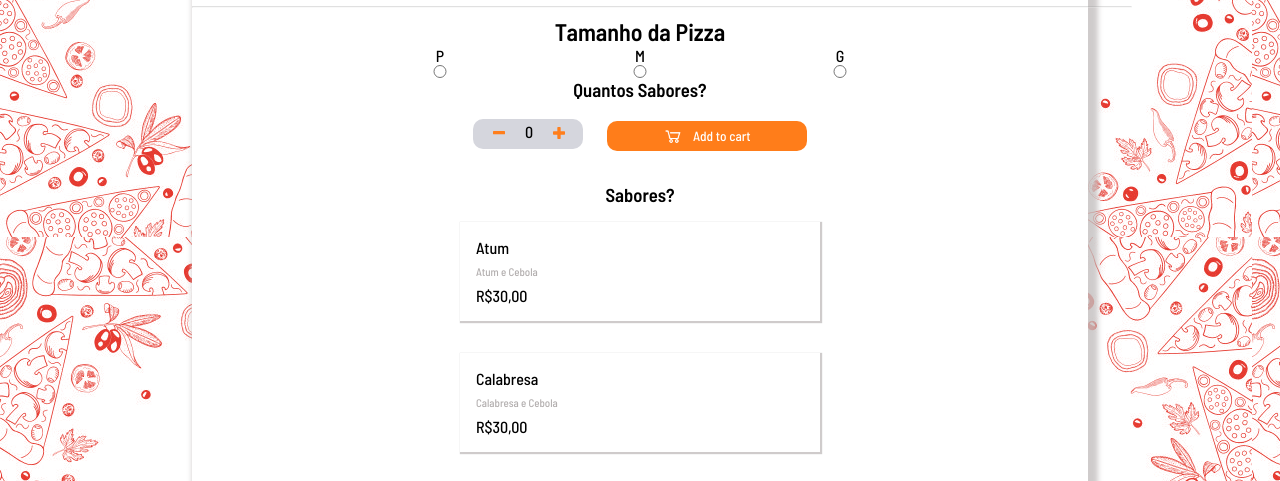
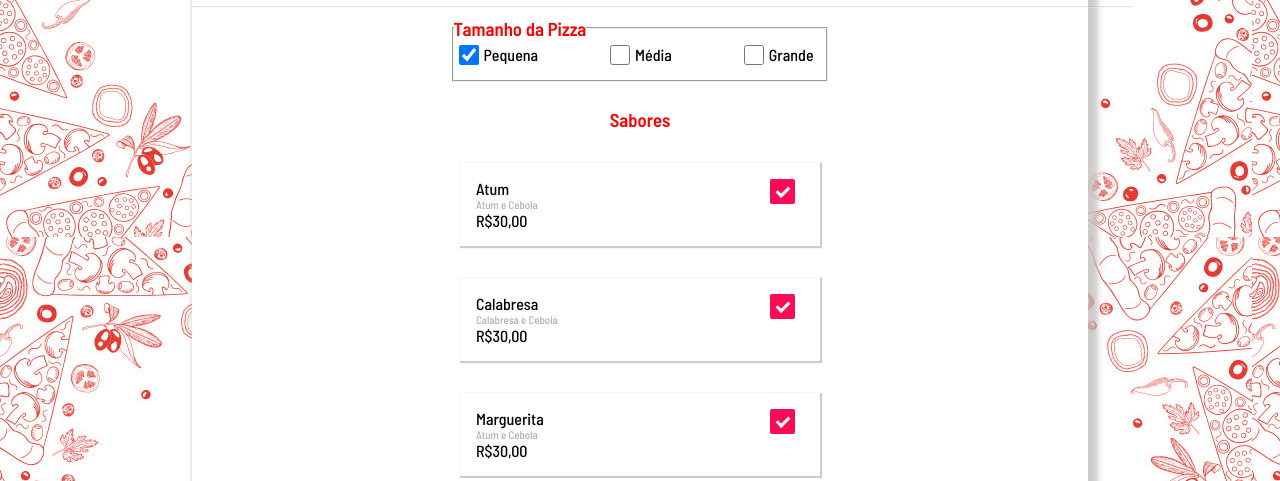
Before and after one commit to GabrielMontAraujo/delivery, a plain HTML site: page home.html in a window 1280 px wide. Shown: the part 263-744 px from the top of the page. Drawn offline with Linux system fonts and the light colour scheme; files whose address does not match are found by name.

Commit message:
Update Home

```diff
--- a/Assets/CSS/counterS.css
+++ b/Assets/CSS/counterS.css
@@ -1,86 +1,45 @@
-.itemUnity{
-  display: flex;
-  flex-direction: row;
-  margin-bottom: 2rem;
-  margin-top: 1rem;
+
+#title-item {
+  color: red;
+  margin-top: 20px;
+  margin:1rem;
 }
 
-.counterPrice{
-  border-radius: 10px;
-  display: flex;
-  flex-direction: row;
-  background-color: hsl(233, 11%, 85%);
-  /*padding-left:1.3rem;*/
-  width: 110px;
-  height: 30px;
-}
+.pizzaT{
+ margin-bottom: 10px;
 
-.itemUnity{
-  align-items: center;
 }
 
 
-.itemUnity li{
-  margin-top: 0.23rem;
-  margin-left:  1rem;
+fieldset {
+  align-items: center;
+  display: flex;
+  justify-content: space-between;
+  margin-bottom: 10px;
+  padding-right: 0.8rem;
+  text-align: left;
+  width: 360px;
 }
 
-
-.btnMinus{
-  border: 0;
-  color:transparent;
-  cursor: pointer;
-  background-color:hsl(233, 11%, 85%);
-  background-image: url(../Images/icon-minus.svg);
-  background-repeat: no-repeat;
-  background-position: center;
-  width: 20px
+legend {
+color: red;
 }
 
-.btnPlus{
-  border: 0;
-  color: transparent;
-  cursor: pointer;
-  background-color:hsl(233, 11%, 85%);
-  background-image: url(../Images/icon-plus.svg);
-  background-repeat: no-repeat;
-  background-position: center;
-  width: 20px
-}
-.btnCart{
-  align-items: center;
-  background-color:  hsl(26, 100%, 55%);
-  border: 0;
-  border-radius: 10px;
-  color: #ffffff;
-  cursor: pointer;
-  display: flex;
-  justify-content: center;
-  margin-left: 0.5rem;
-  width:  200px;
-  height: 30px;
-}
-
-.btnCart:hover{
-  opacity: 0.8;
-}
-
-.btnCart img{
-  margin-right: .6rem;
+.pizzaT input{
+  height: 20px;
   width: 20px;
-}
-
-#title{
-  margin:1rem;
+  background-color: red;
+  border-radius: 2px;
+  gap: 1rem;
+  margin:5px;
 }
 
 .pizzaSabor {
   align-items: flex-start;
   box-sizing: border-box;
   display: flex;
-  flex-direction: column;
   justify-content: flex-start;
-  gap:0.5rem;
+  gap: 4rem;
   margin: 1rem;
   padding: 1rem;
   width:360px;
@@ -89,6 +48,73 @@
 
 }
 
+.pizzaSabor__txt{
+  display: flex;
+  flex-direction: column;
+}
+/*===========================================CheckBox=================================*/
+.pizzaSabor__chbox{
+  display: block;
+  position: absolute;
+  left:620px;
+  padding-left: 35px;
+  margin-bottom: 12px;
+  cursor: pointer;
+  font-size: 22px;
+}
+
+.pizzaSabor__chbox input{
+  position: absolute;
+  opacity: 0;
+  cursor: pointer;
+  height: 15px;
+  width: 20px;
+  left: 150px;
+  z-index: 2;
+}
+
+/* Criar o checkbox customizado */
+.checkmark {
+  position: absolute;
+  top: 0;
+  left: 150px;
+  height: 25px;
+  width: 25px;
+  background-color: #eee;
+  border-radius: 2px;
+}
+
+/* Adicionar uma cor de fundo cinza ao passar o mouse */
+.pizzaSabor__chbox input ~ .checkmark {
+  background-color: #ccc;
+}
+
+/* Quando o checkbox é clicado, adicionar um fundo rosa */
+.pizzaSabor__chbox input:checked ~ .checkmark {
+  background-color: #ff0a54;
+}
+
+/* Criar o ícone de check, escondido quando não estiver selecionado */
+.pizzaSabor__chbox .checkmark:after {
+  content: "";
+  position: absolute;
+  display: none;
+  left: 9px;
+  top: 5px;
+  width: 5px;
+  height: 10px;
+  border: solid white;
+  border-width: 0 3px 3px 0;
+  -webkit-transform: rotate(45deg);
+  -ms-transform: rotate(45deg);
+  transform: rotate(45deg);
+}
+
+/* Exibir o ícone quando selecionado */
+.pizzaSabor__chbox input:checked ~ .checkmark:after {
+  display: block;
+}
+
 #lblobs{
   color:#b3afaf ;
   font-size: 11px;
--- a/home.html
+++ b/home.html
@@ -65,65 +65,78 @@
       <!--==============================================Main==============================-->
       <hr />
       <main>
-        <h2><p>Tamanho da Pizza</p></h2>
-        <div class="tamanho">
-          <ul>
-            <p>P</p>
-            <input type="radio" name="" id="pequeno" />
-          </ul>
-          <ul>
-            <p>M</p>
-            <input type="radio" name="" id="medio" />
-          </ul>
-          <ul>
-            <p>G</p>
-            <input type="radio" name="" id="grande" />
-          </ul>
+        <fieldset>
+          <legend><h3> Tamanho da Pizza</h3></legend>
+          <div class="pizzaT">
+            <input type = "checkbox" id = "pequena" name = "Tamanho" value = "pequena" checked>
+            <label for = "coding"> Pequena </label>
           </div>
+          <div class="pizzaT">
+            <input type = "checkbox" id = "media" name = "Tamanho" value = "media">
+            <label for = "music"> Média </label>
+          </div>
+          <div class="pizzaT">
+            <input type = "checkbox" id = "grande" name = "Tamanho" value = "grande">
+            <label for = "music"> Grande </label>
+          </div>
+          </fieldset>
         <!--=====================================Fim Do Tamanho==============================-->
-        <p id="title qtde"><h3>Quantos Sabores?</h3></p>
-        <div class="itemUnity">
-          <ul class="counterPrice">
-            <!--<li><img src="./images/icon-minus.svg" alt="" /></li> -->
-            <li><button class="btnMinus" onclick="decrement()">-</button></li>
-            <li><label id="lbQtde" for="">0</label></li>
-            <!--<li><img src="./images/icon-plus.svg" alt="" /></li> -->
-            <li><button class="btnPlus" onclick="increment()">+</button></li>
-          </ul>
-          <ul>
-            <li>
-              <button class="btnCart" onclick="productSale()">
-                <img src="./Assets/Images/iconCartWhite.png" />
-                Add to cart
-              </button>
-            </li>
-          </ul>
-        </div>
-        <p id="title item"><h3>Sabores?</h3></p>
+        <p><h3 id="title-item">Sabores</h3></p>
         <div class="pizzaSabor">
+          <ul class="pizzaSabor__txt">
             <label id="lblSabor" for="">Atum</label>
             <label id="lblobs" for="">Atum e Cebola</label>
             <label id="lblSabor__valor"for="">R$30,00</label>
+          </ul>
+          <ul class="pizzaSabor__chbox">
+            <input type="checkbox" checked="checked">
+            <span class="checkmark"></span>
+          </ul>
         </div>
         <div class="pizzaSabor">
+          <ul class="pizzaSabor__txt">
             <label id="lblSabor" for="">Calabresa</label>
             <label id="lblobs" for="">Calabresa e Cebola</label>
             <label id="lblSabor__valor"for="">R$30,00</label>
+          </ul>
+
+          <ul class="pizzaSabor__chbox">
+            <input type="checkbox" checked="checked">
+            <span class="checkmark"></span>
+          </ul>
         </div>
         <div class="pizzaSabor">
+          <ul class="pizzaSabor__txt">
             <label id="lblSabor" for="">Marguerita</label>
             <label id="lblobs" for="">Atum e Cebola</label>
             <label id="lblSabor__valor"for="">R$30,00</label>
+          </ul>
+          <ul class="pizzaSabor__chbox">
+            <input type="checkbox" checked="checked">
+            <span class="checkmark"></span>
+          </ul>
         </div>
         <div class="pizzaSabor">
+          <ul class="pizzaSabor__txt">
             <label id="lblSabor" for="">Portuguesa</label>
             <label id="lblobs" for="">Mussarela, Presunto, Ovo e Cebola</label>
             <label id="lblSabor__valor"for="">R$30,00</label>
+          </ul>
+          <ul class="pizzaSabor__chbox">
+            <input type="checkbox" checked="checked">
+            <span class="checkmark"></span>
+          </ul>
         </div>
         <div class="pizzaSabor">
+          <ul class="pizzaSabor__txt">
             <label id="lblSabor" for="">Mussarela</label>
             <label id="lblobs" for="">Quijo Mussarela</label>
             <label id="lblSabor__valor"for="">R$30,00</label>
+          </ul>
+          <ul class="pizzaSabor__chbox">
+            <input type="checkbox" checked="checked">
+            <span class="checkmark"></span>
+          </ul>
         </div>
       </main>
     </div>
```
Also changed, not shown: Assets/JS/script.js (added, +12 -0 lines). Lines whose indentation alone changed are shown as unchanged.
